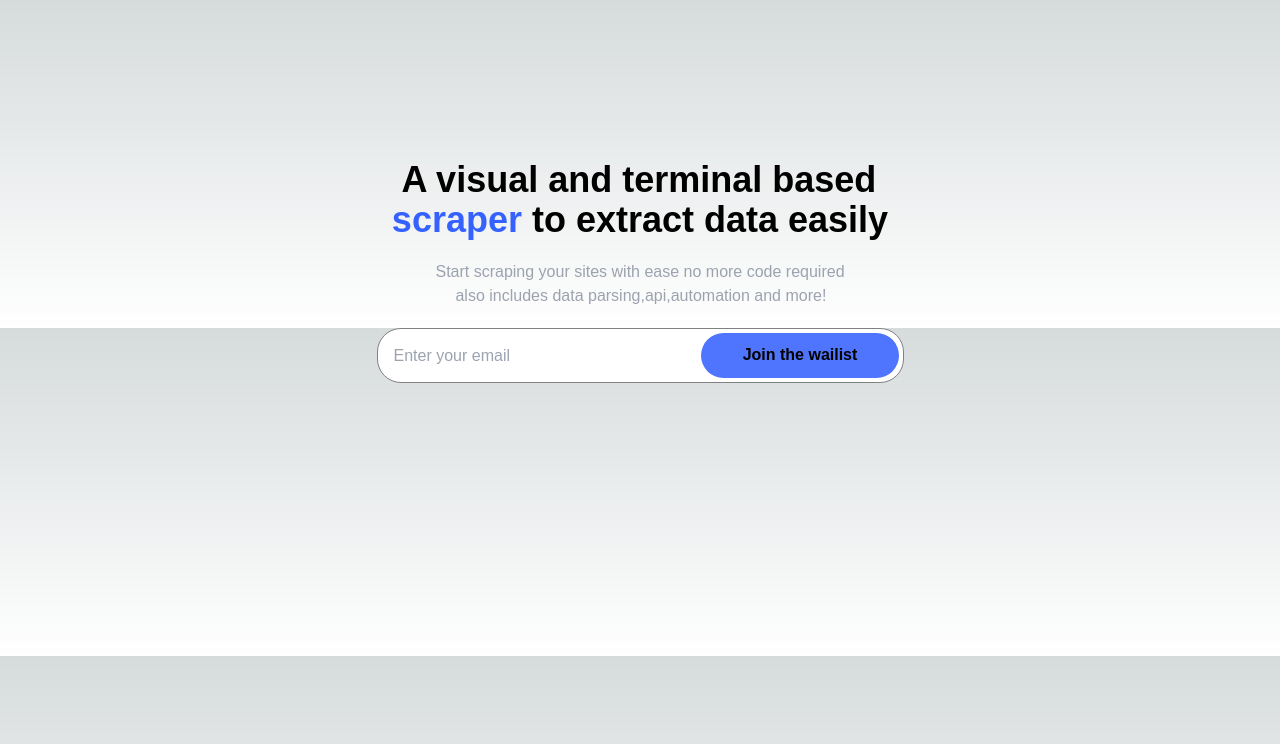
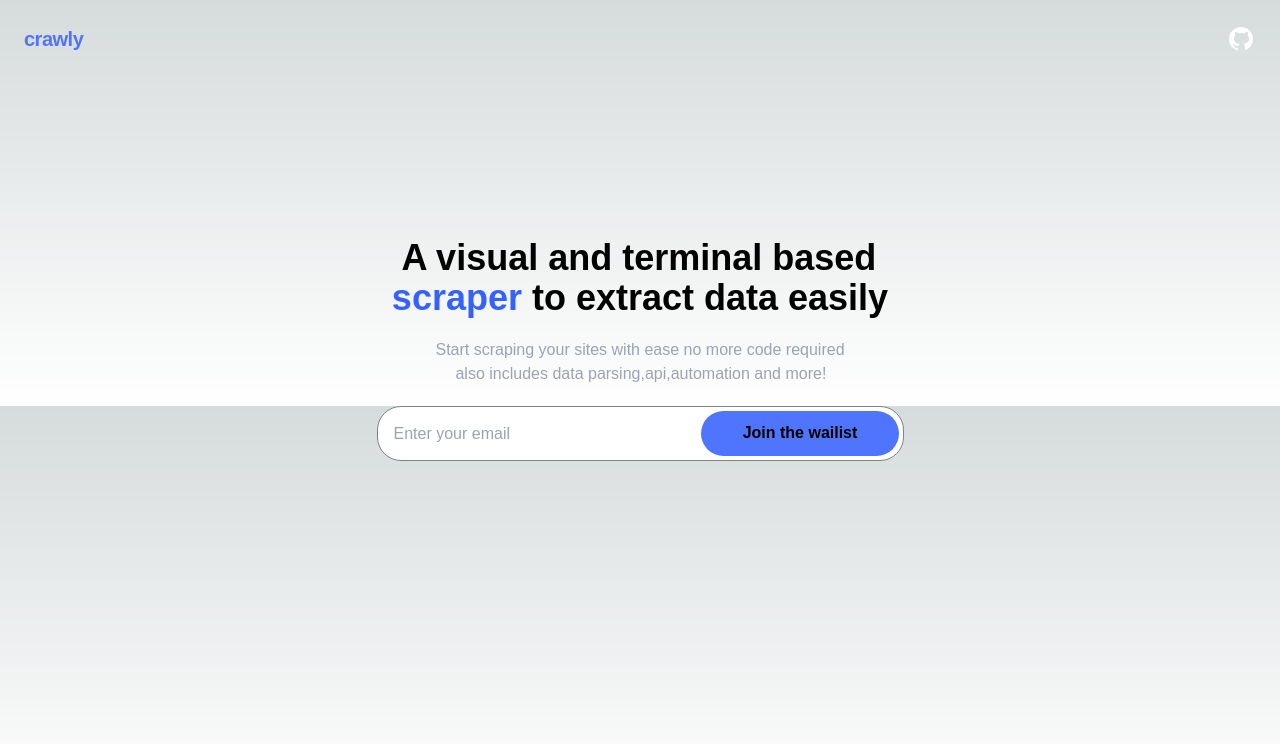
Before and after one commit to sup-Udh/Scraper-io, a Next.js app: page / in a window 1280 px wide. Shown: the top 744 px of the page. Built offline with nearby package versions, Linux system fonts and the light colour scheme.

Commit message:
navabar code

```diff
--- a/pages/index.tsx
+++ b/pages/index.tsx
@@ -63,6 +63,21 @@ export default function Home() {
 </div>
 
 
+{/* navabr */}
+<div>
+  <nav className="flex items-center justify-between flex-wrap  p-6">
+    <div className="flex items-center flex-shrink-0 text-[#4F75FF] mr-6">
+      <span className="font-semibold text-xl tracking-tight">crawly</span>
+      </div>
+      {/* create div on the most left corner  */}
+      <div className='flex item-left'>
+        <Image src={github} alt="github" width={30} height={30} />
+      </div>
+
+        </nav>
+</div>
+
+
 
 
     {/* title heading */}
```
